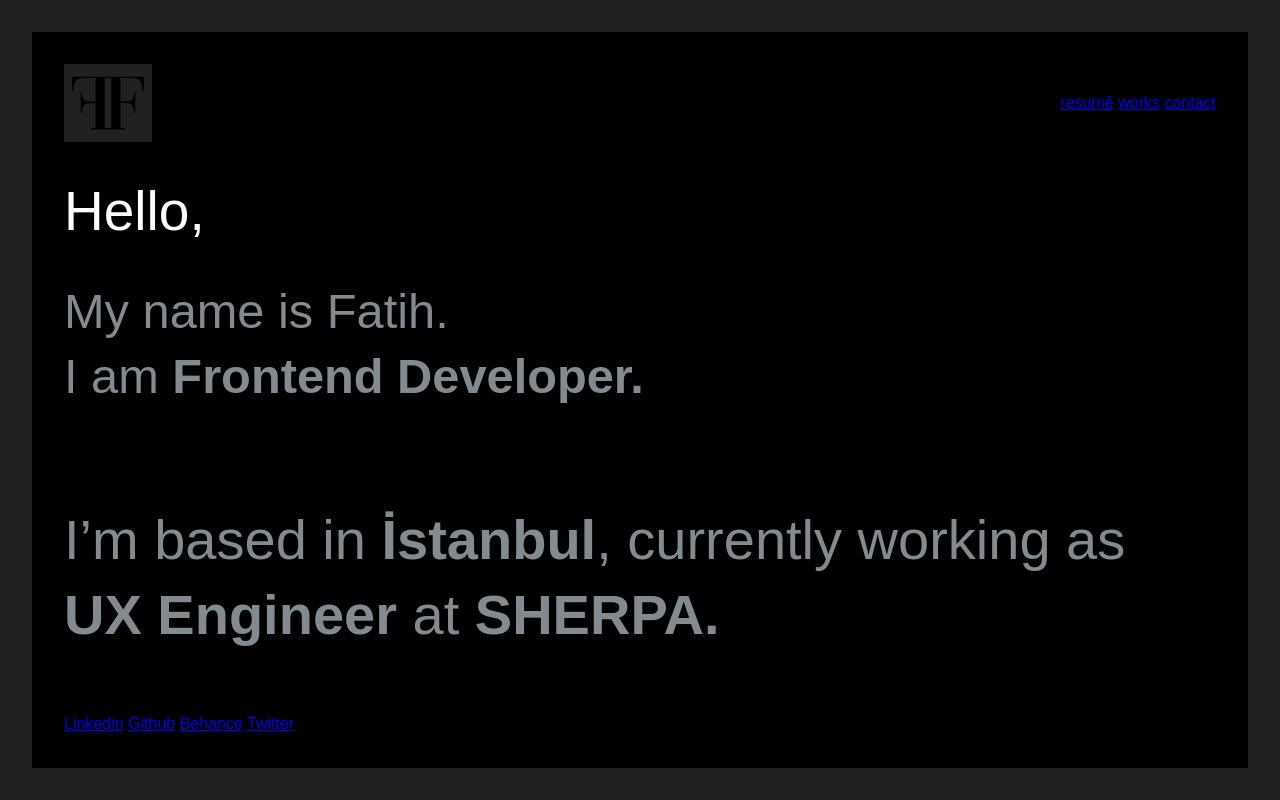
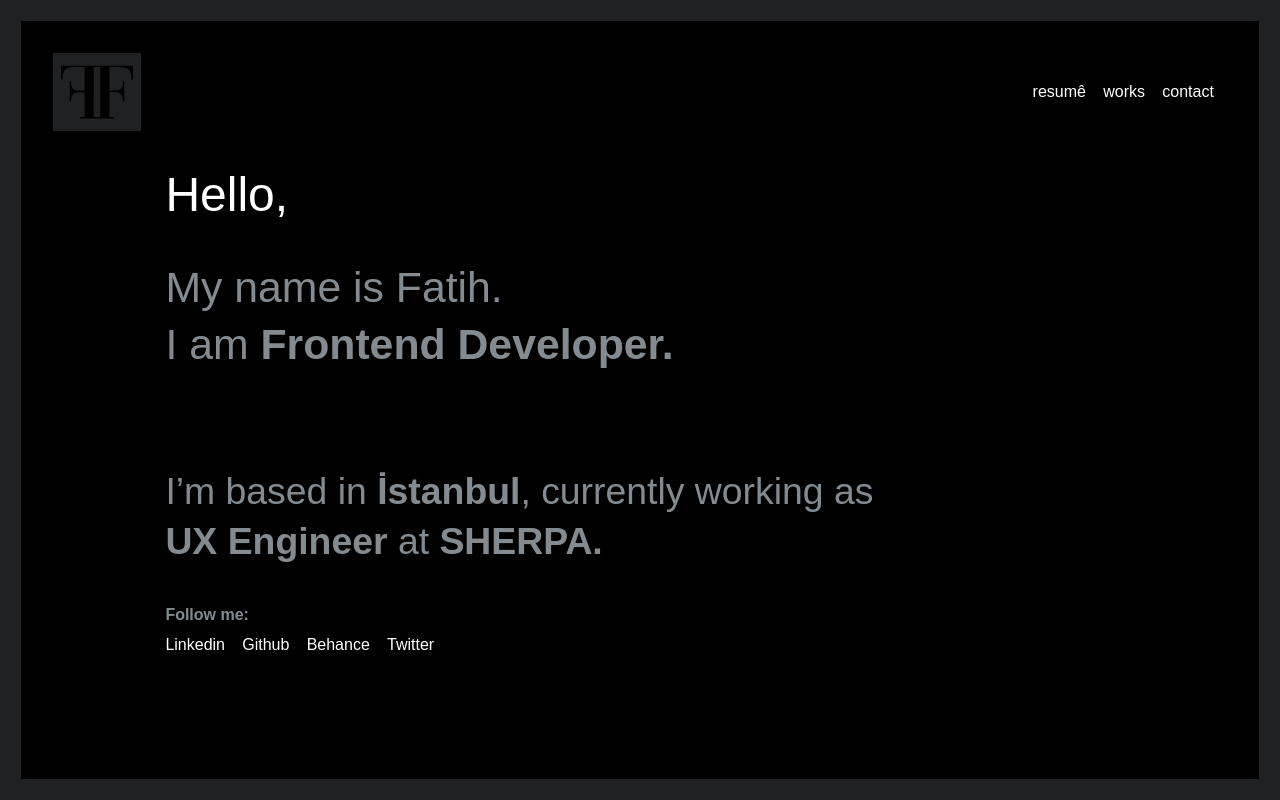
Before and after one commit to akgoze/Akgoze, a plain HTML site: page index.html in a window 1280 px wide. Drawn offline with nearby package versions, Linux system fonts and the light colour scheme; files that its build step writes are made by us from their sources; a web font is replaced by a local one.

Commit message:
Fixed style errors.

```diff
--- a/Assets/Css/global.scss
+++ b/Assets/Css/global.scss
@@ -9,10 +9,10 @@ body {
 	position: absolute;
 	width: auto;
 	display: block;
-	left: 32px;
-	right: 32px;
-	top: 32px;
-	bottom: 32px;
+	left: 1.67vw;
+	right: 1.67vw;
+	top: 1.67vw;
+	bottom: 1.67vw;
 }
 #header {
 	display: flex;
@@ -30,11 +30,11 @@ body {
 	text-align: right;
 }
 .content {
-	margin: 32px;
+	margin: 32px 11.25vw;
 }
 .text {
 	color: #838b91;
-	font-size: 3.81vw;
+	font-size: 3.34vw;
 	font-weight: 100;
 	line-height: 1.345;
 	margin: 0;
@@ -43,12 +43,28 @@ body {
 	}
 	&.hello {
 		color: #ffffff;
-    font-size: 4.3vw;
+    font-size: 3.75vw;
     margin-bottom: 3.83vh;
 	}
 	&.subtext {
-		font-size: 56px;
+		font-size: 2.92vw;
     margin-top: 11.5vh;
 	}
 
 }
+.title-nav {
+	color: #838b91;
+	font-size: 1.25vw;
+	margin: 5vh auto 1.5vh;
+}
+.menu-item {
+	font-size: 1.25vw;
+	font-weight: 500;
+	color: #ffffff;
+	text-decoration: none;
+	margin-right: 1vw;
+	&:hover {
+		text-decoration: underline;
+		text-decoration-color: #838b91;
+	}
+}
```
